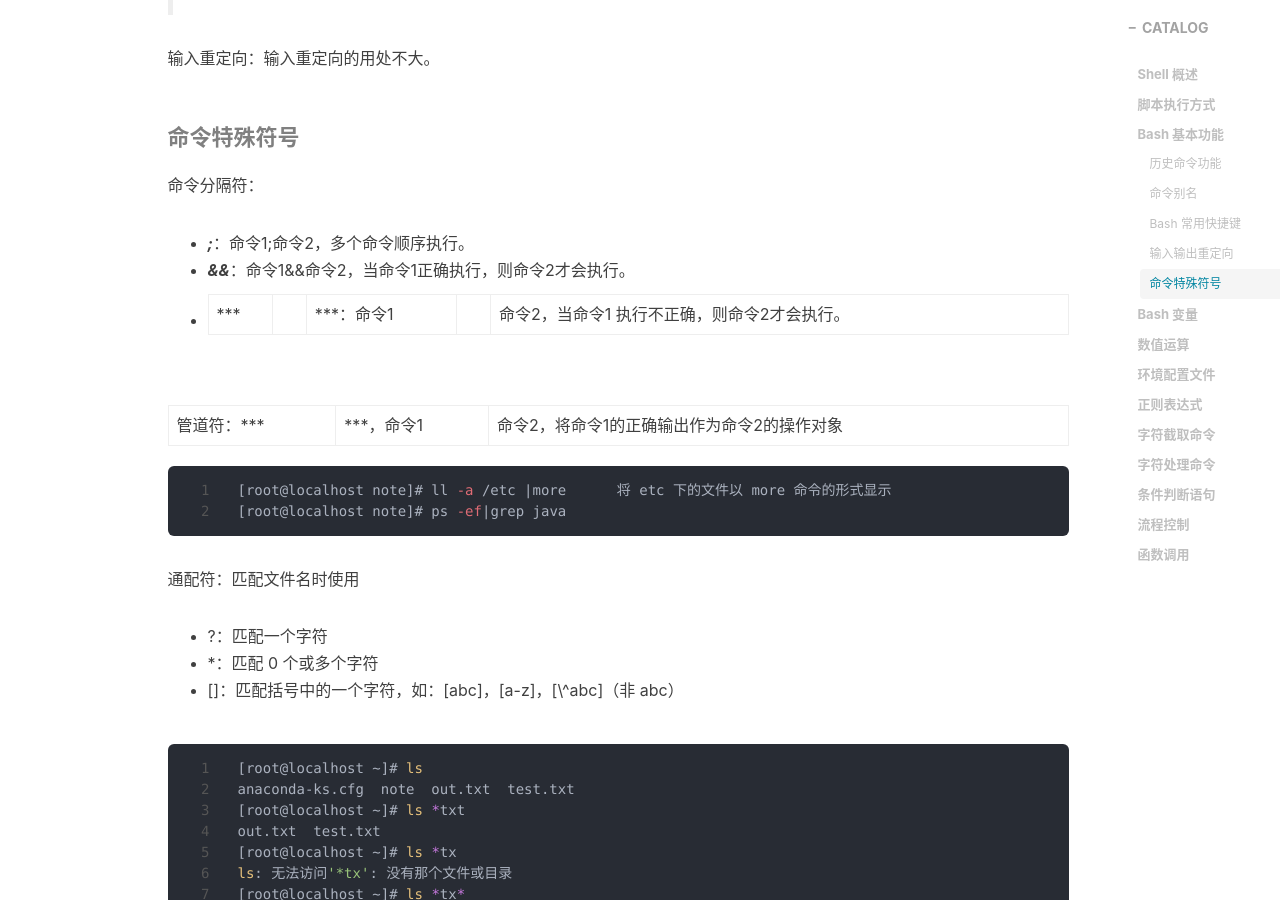
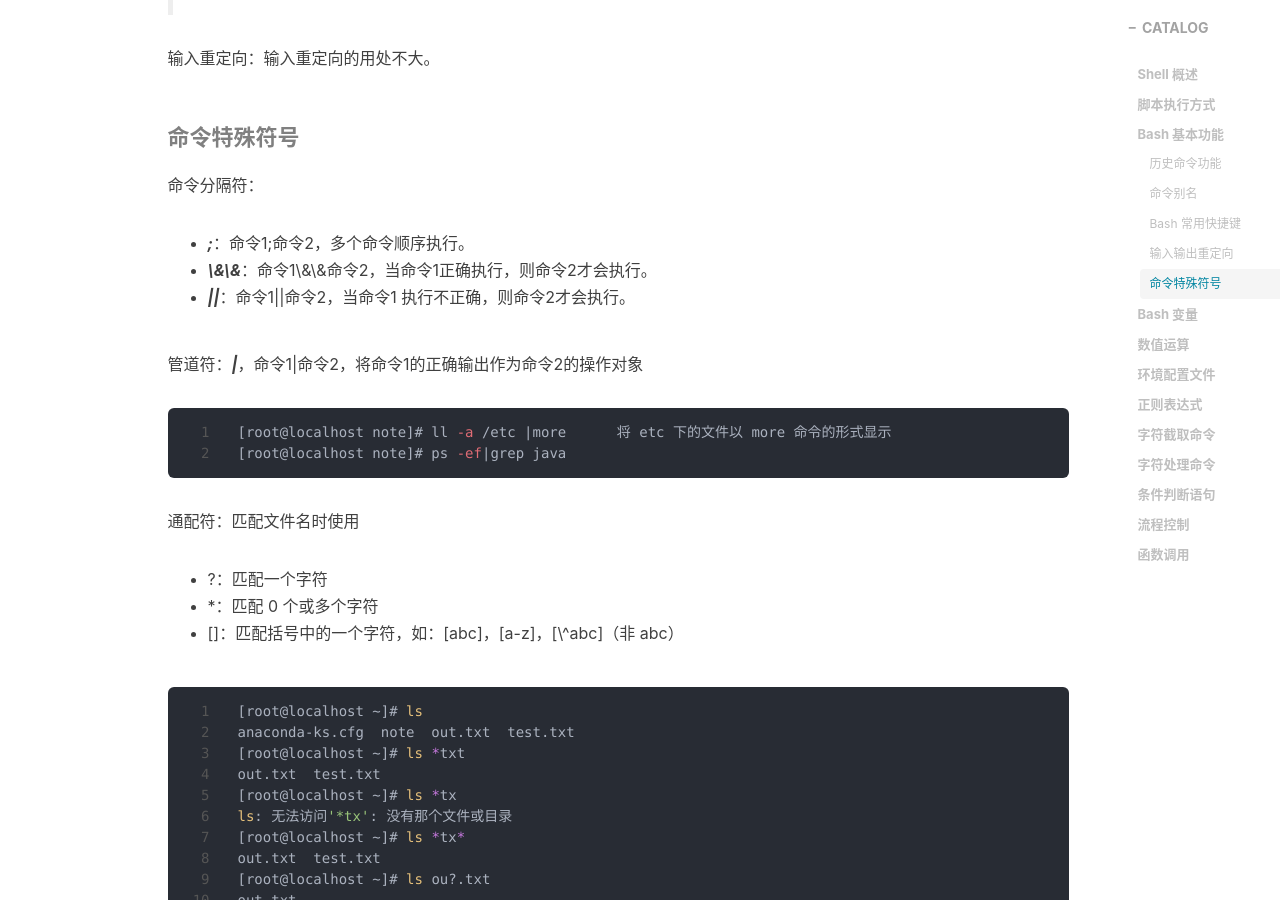
Before and after one commit to starstar214/hexbook, a Jekyll site: the page built from docs/_posts/linux/2020-10-18-shell-programing.md, in a window 1280 px wide and 900 px high, scrolled down 6255 px. Built offline with Jekyll 4.4.1, drawn with Linux system fonts in a browser that asks for light colours; nearby versions of some CDN libraries; comment, search, counter and statistics services are not loaded.

Commit message:
修改特殊字符

````diff
--- a/docs/_config.yml
+++ b/docs/_config.yml
@@ -59,7 +59,7 @@ kramdown:
 
 
 # Disqus settings
-disqus_username: hex
+disqus_username: hux
 
 # Netease settings
 netease_comment: false
--- a/docs/_posts/linux/2020-10-18-shell-programing.md
+++ b/docs/_posts/linux/2020-10-18-shell-programing.md
@@ -253,10 +253,10 @@ Linux 支持为命令起一个别名，通过调用别名去调用原始命令
 命令分隔符：
 
 - ***;***：命令1;命令2，多个命令顺序执行。
-- ***&&***：命令1&&命令2，当命令1正确执行，则命令2才会执行。
-- ***||***：命令1||命令2，当命令1 执行不正确，则命令2才会执行。
-
-管道符：***|***，命令1|命令2，将命令1的正确输出作为命令2的操作对象
+- ***\&\&***：命令1\&\&命令2，当命令1正确执行，则命令2才会执行。
+- ***\|\|***：命令1\|\|命令2，当命令1 执行不正确，则命令2才会执行。
+
+管道符：***\|***，命令1\|命令2，将命令1的正确输出作为命令2的操作对象
 
 ```shell
 [root@localhost note]# ll -a /etc |more      将 etc 下的文件以 more 命令的形式显示
@@ -266,7 +266,7 @@ Linux 支持为命令起一个别名，通过调用别名去调用原始命令
 通配符：匹配文件名时使用
 
 - ?：匹配一个字符
-- *：匹配 0 个或多个字符
+- \*：匹配 0 个或多个字符
 - []：匹配括号中的一个字符，如：[abc]，[a-z]，[\^abc]（非 abc）
 
 ~~~shell
````
